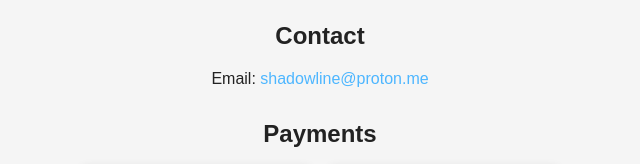
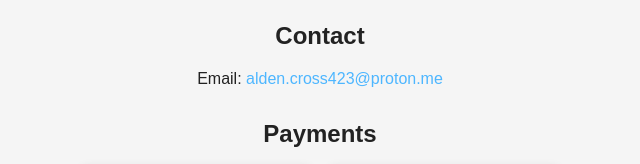
Before and after one commit to aldencross423/shadowlinesolutions, a plain HTML site: page index.html in a window 1280 px wide. Shown: the part 142-306 px from the top of the page, 461-1101 px from the left. Drawn offline with Linux system fonts and the light colour scheme.

Commit message:
Update index.html

```diff
--- a/index.html
+++ b/index.html
@@ -97,7 +97,7 @@
 
             <section class="contact">
                 <h2>Contact</h2>
-                <p>Email: <a href="mailto:shadowline@proton.me">shadowline@proton.me</a></p>
+                <p>Email: <a href="mailto:shadowline@proton.me">alden.cross423@proton.me</a></p>
             </section>
 
             <section class="payments">
```
